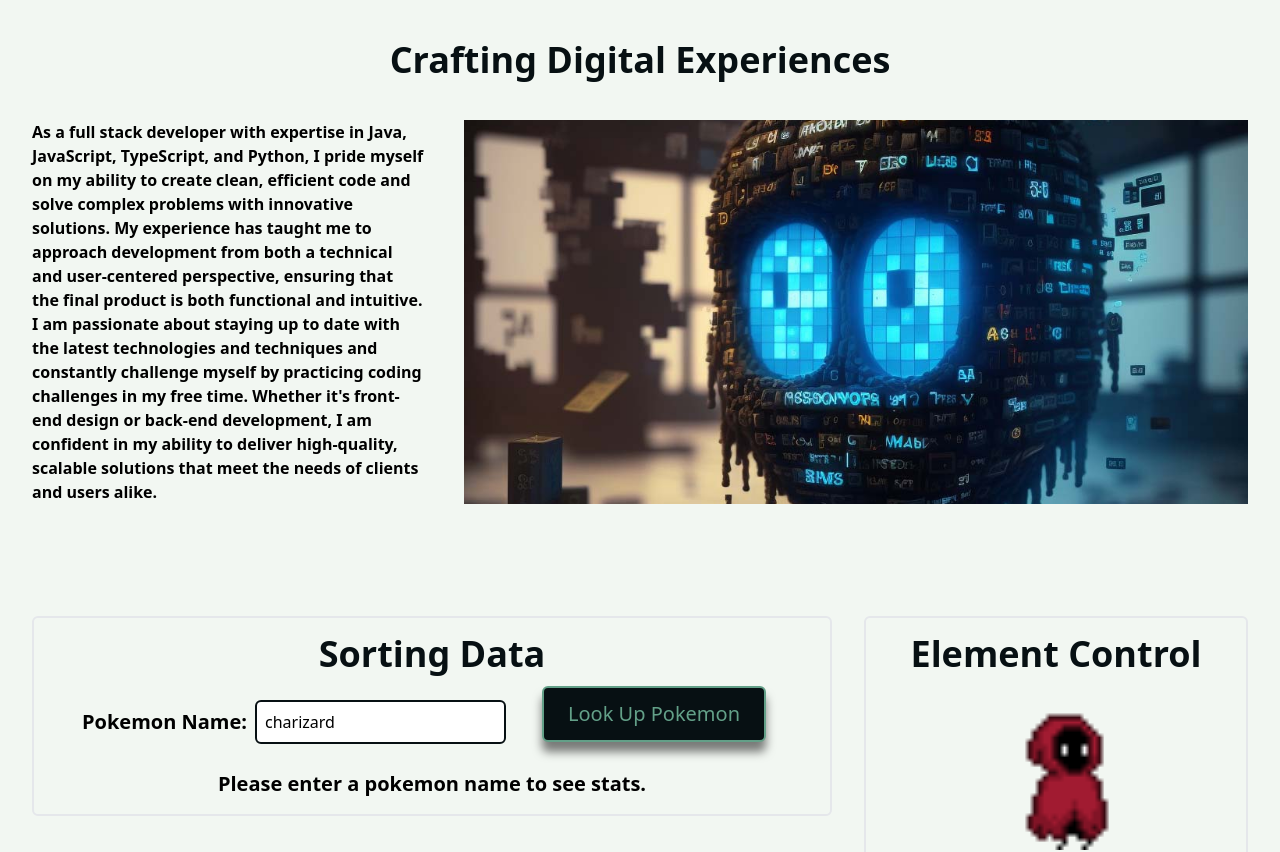
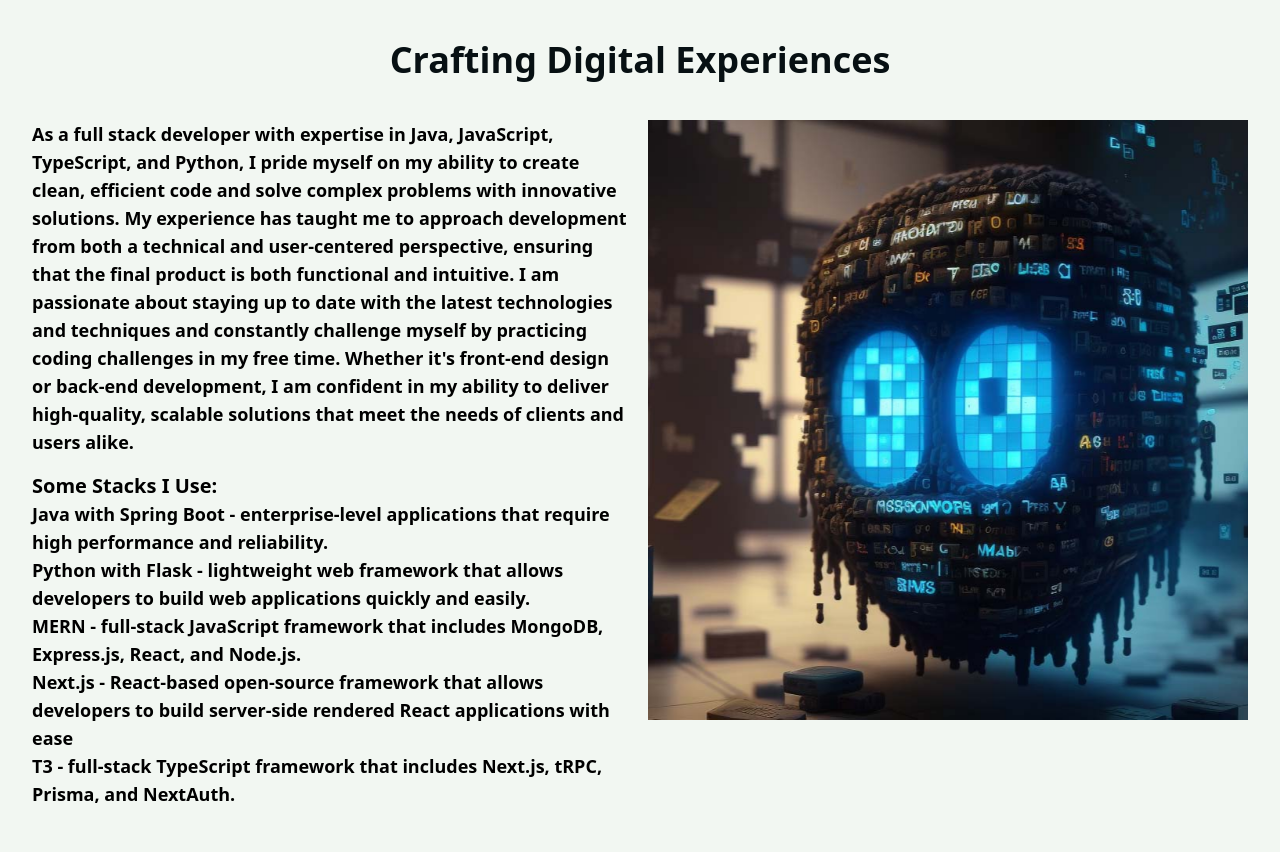
Before and after one commit to ChristopherHoganJr/chrishogan.io, a Next.js app: page / in a window 1280 px wide. Shown: the part 840-1692 px from the top of the page. Built offline with nearby package versions, Linux system fonts and the light colour scheme.

Commit message:
Update ExperienceSection.tsx

```diff
--- a/app/components/landing/ExperienceSection.tsx
+++ b/app/components/landing/ExperienceSection.tsx
@@ -14,21 +14,54 @@ const ExperienceSection: FC = () => {
         <h2 className='font-bold text-4xl text-[var(--color-black)] text-center'>
           Crafting Digital Experiences
         </h2>
-        <div className='grid grid-cols-1 md:grid-cols-[1fr_2fr] gap-10'>
-          <p className='font-xl font-semibold text-center md:text-left'>
-            As a full stack developer with expertise in Java, JavaScript,
-            TypeScript, and Python, I pride myself on my ability to create
-            clean, efficient code and solve complex problems with innovative
-            solutions. My experience has taught me to approach development from
-            both a technical and user-centered perspective, ensuring that the
-            final product is both functional and intuitive. I am passionate
-            about staying up to date with the latest technologies and techniques
-            and constantly challenge myself by practicing coding challenges in
-            my free time. Whether it's front-end design or back-end development,
-            I am confident in my ability to deliver high-quality, scalable
-            solutions that meet the needs of clients and users alike.
-          </p>
-          <div className="bg-[url('/images/codeface.jpg')] w-full h-full bg-cover bg-center  bg-no-repeat "></div>
+        <div className='grid grid-cols-1 md:grid-cols-2 justify-items-center align-middle gap-4'>
+          <div className='flex flex-col gap-4'>
+            <p className='text-lg font-semibold text-left'>
+              As a full stack developer with expertise in Java, JavaScript,
+              TypeScript, and Python, I pride myself on my ability to create
+              clean, efficient code and solve complex problems with innovative
+              solutions. My experience has taught me to approach development
+              from both a technical and user-centered perspective, ensuring that
+              the final product is both functional and intuitive. I am
+              passionate about staying up to date with the latest technologies
+              and techniques and constantly challenge myself by practicing
+              coding challenges in my free time. Whether it's front-end design
+              or back-end development, I am confident in my ability to deliver
+              high-quality, scalable solutions that meet the needs of clients
+              and users alike.
+            </p>
+
+            <div>
+              <h3 className='text-xl font-bold text-left'>
+                Some Stacks I Use:
+              </h3>
+
+              <ul>
+                <li className='text-lg font-semibold text-left'>
+                  Java with Spring Boot - enterprise-level applications that
+                  require high performance and reliability.
+                </li>
+                <li className='text-lg font-semibold text-left'>
+                  Python with Flask - lightweight web framework that allows
+                  developers to build web applications quickly and easily.
+                </li>
+                <li className='text-lg font-semibold text-left'>
+                  MERN - full-stack JavaScript framework that includes MongoDB,
+                  Express.js, React, and Node.js.
+                </li>
+                <li className='text-lg font-semibold text-left'>
+                  Next.js - React-based open-source framework that allows
+                  developers to build server-side rendered React applications
+                  with ease
+                </li>
+                <li className='text-lg font-semibold text-left'>
+                  T3 - full-stack TypeScript framework that includes Next.js,
+                  tRPC, Prisma, and NextAuth.
+                </li>
+              </ul>
+            </div>
+          </div>
+          <div className="bg-[url('/images/codeface.jpg')] w-full h-[600px]  bg-cover bg-center  bg-no-repeat top-32 sticky "></div>
         </div>
       </div>
     </section>
```
